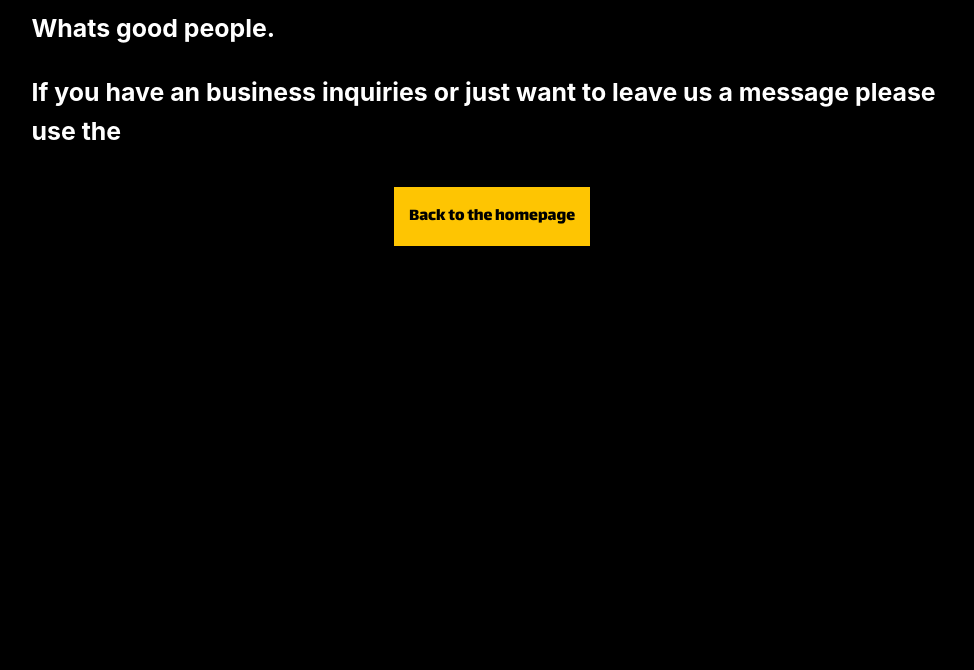
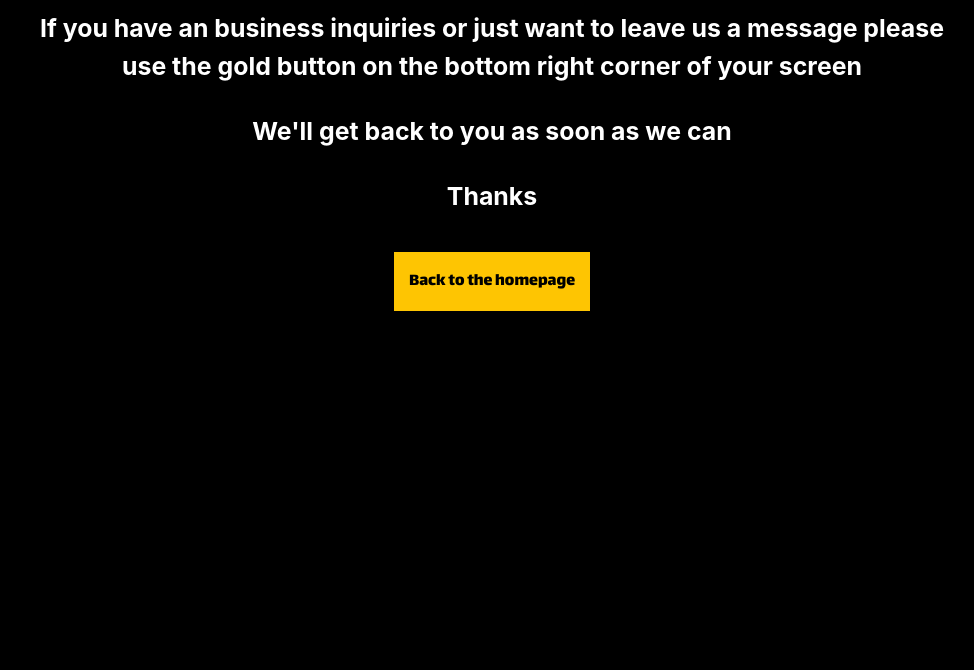
Before and after one commit to obiknows/oursoulagenda-old, a Gatsby site: page /contact in a window 1280 px wide. Shown: the part 130-800 px from the top of the page, without its empty margins (148-1122 px from the left). Built offline with nearby package versions, Linux system fonts and the light colour scheme; Gatsby itself is replaced by a stand-in of ours.

Commit message:
Updated the contact page as well

```diff
--- a/src/pages/contact.js
+++ b/src/pages/contact.js
@@ -8,10 +8,11 @@ import SEO from "../components/seo"
 const Contact = () => (
   <Layout>
     <SEO title="Contact Us" />
-    <div style={{color: 'white'}}>
+    <div style={{color: 'white', textAlign: 'center'}}>
       <TitleHeader title="Contact Us" />
-      <h3>Whats good people.</h3>
-      <h3>If you have an business inquiries or just want to leave us a message please use the </h3>
+      <h3>If you have an business inquiries or just want to leave us a message please use the gold button on the bottom right corner of your screen</h3>
+      <h3>We'll get back to you as soon as we can</h3>
+      <h3>Thanks</h3>
       {/* Go Home Button */}
       <BackHomeButton/>
     </div>
```
